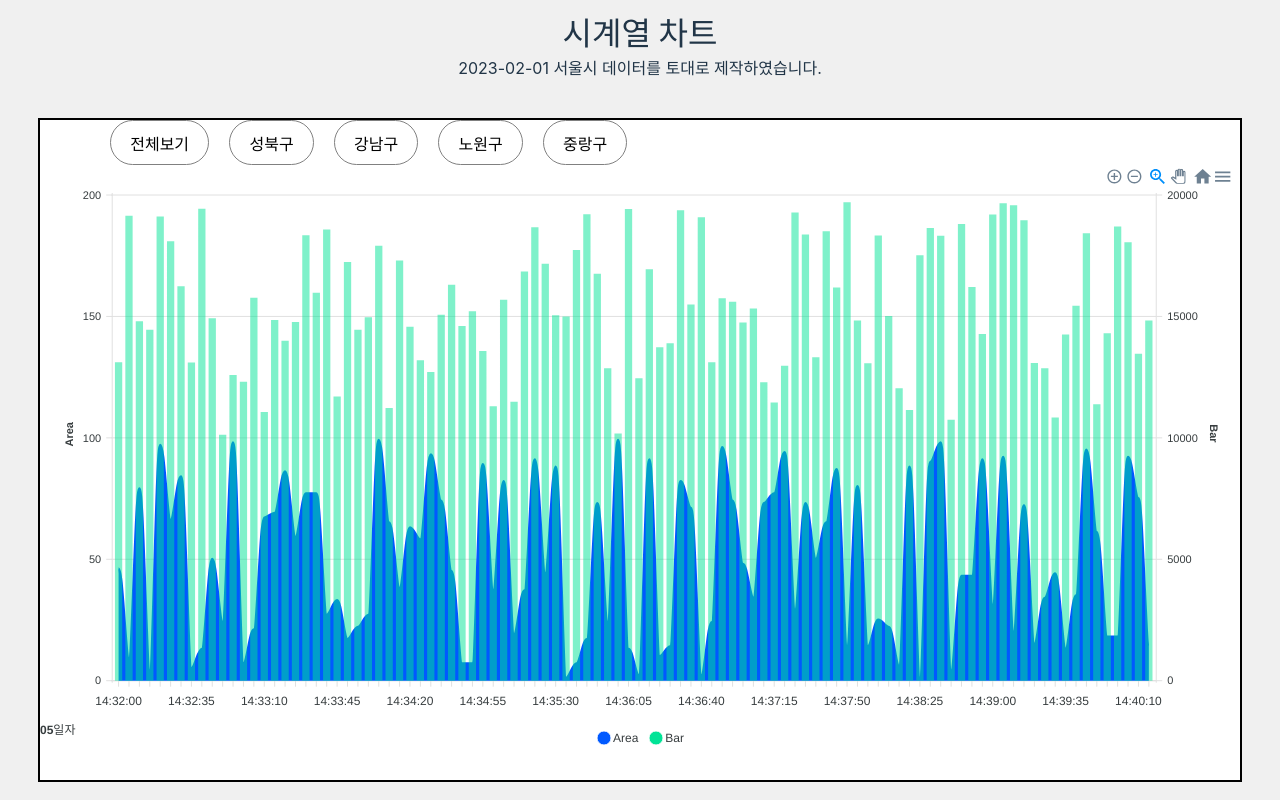
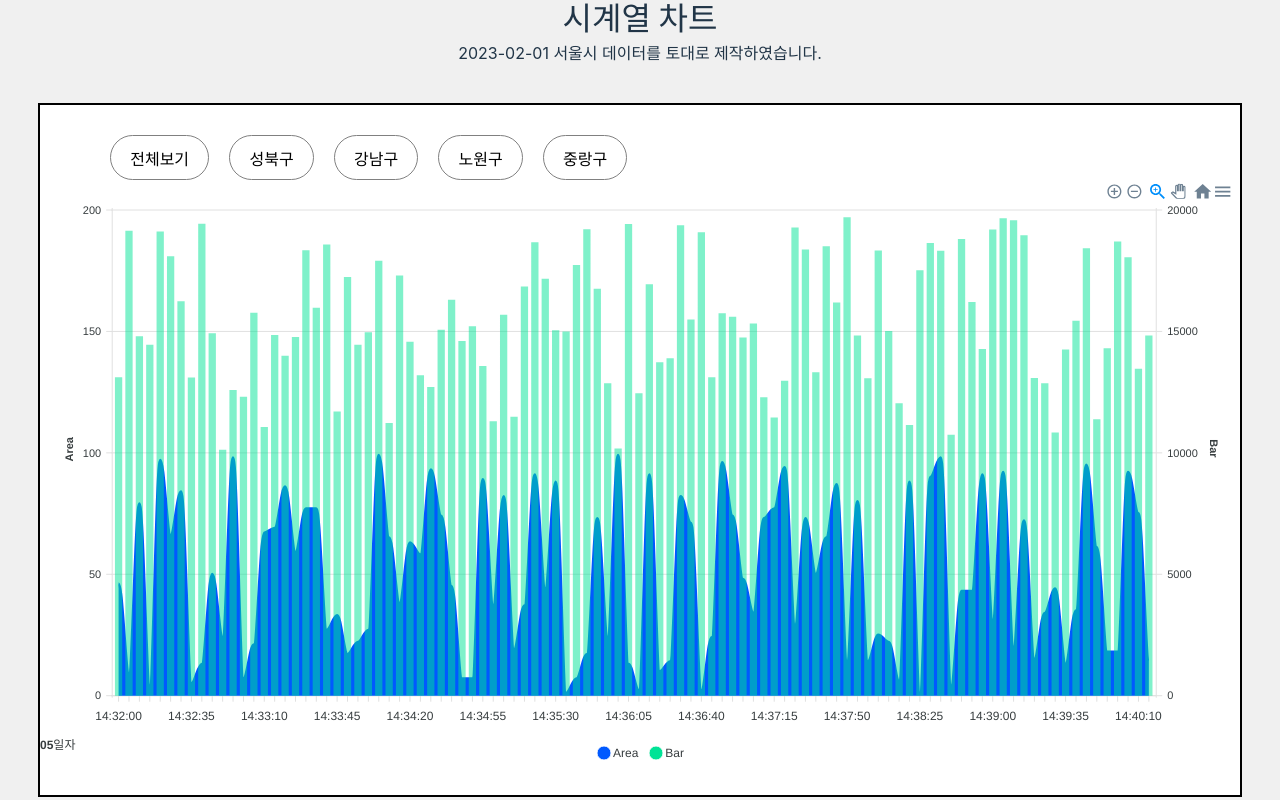
Before and after one commit to TaekJinJang/data-chart, a React (Vite) app: page / in a window 1280 px wide. Built offline with nearby package versions, Linux system fonts and the light colour scheme.

Commit message:
style: container 마진 값 변경

```diff
--- a/src/components/chart/Filter.tsx
+++ b/src/components/chart/Filter.tsx
@@ -41,7 +41,7 @@ const Filter = () => {
 export default Filter;
 
 const Container = styled.div`
-    margin-left: 50px;
+    margin: 30px 0 0 50px;
 `;
 
 const FilterButton = styled.button<{$active?: string}>`
```
